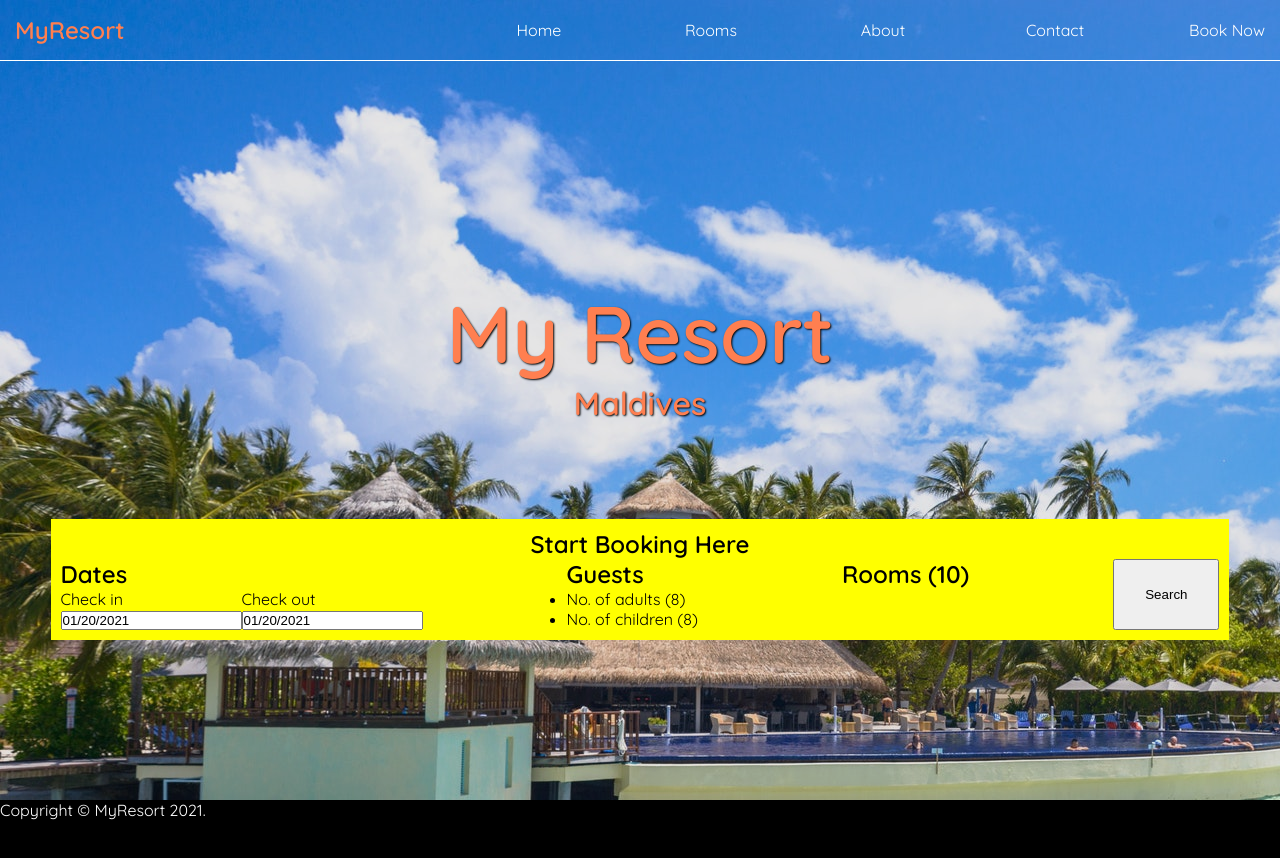
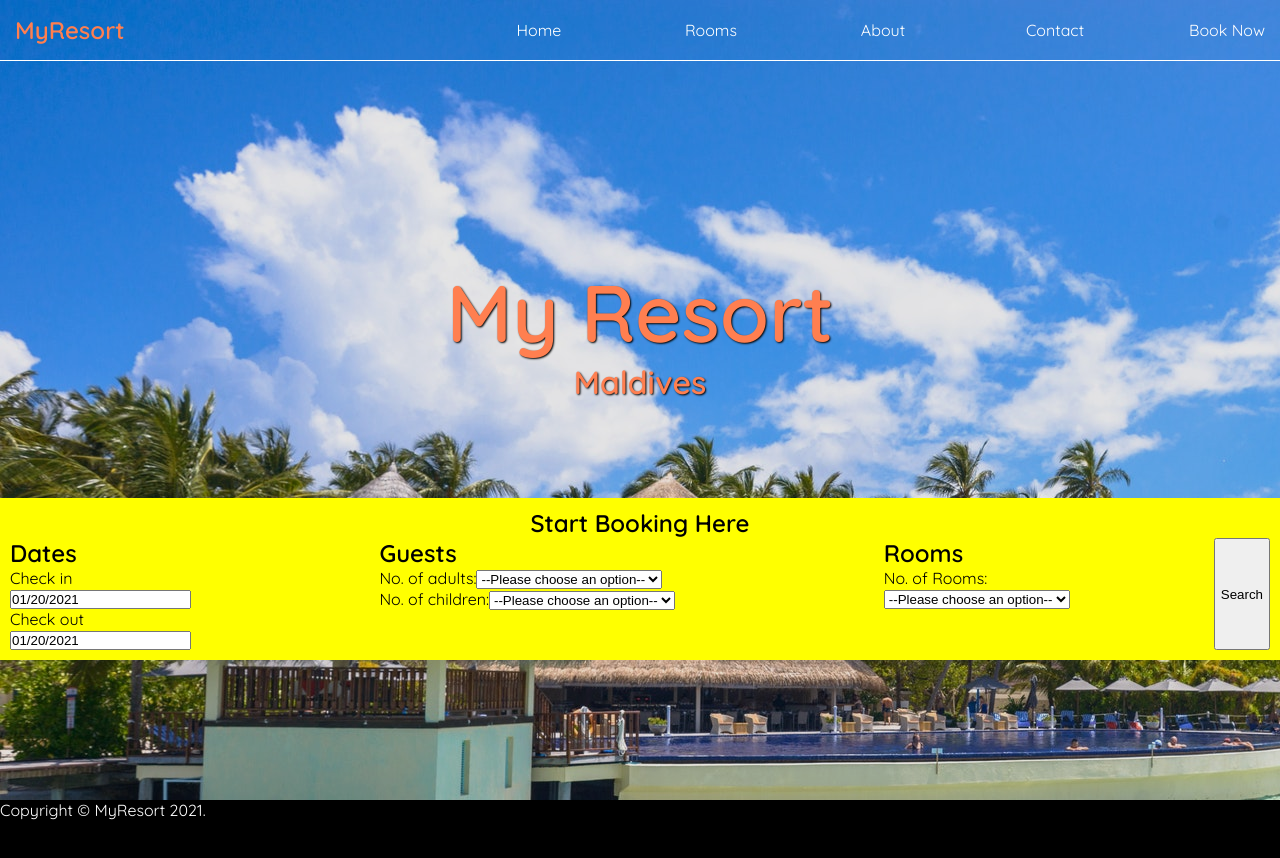
Before and after one commit to ginohagad/myresort, a React (Create React App) app: page / in a window 1280 px wide. Shown: the top 858 px of the page. Built offline with nearby package versions, Linux system fonts and the light colour scheme.

Commit message:
Done adding dropdown menu to Guests and Rooms under Booking Menu section.

```diff
--- a/src/App.scss
+++ b/src/App.scss
@@ -98,14 +98,14 @@ body {
     gap: 9em;
   }
 
-  .bm-dates {
+  .bm-dates, .bm-guests {
     li {
       display: inline-block;
     }
   }
 
   .search {
-    padding: 0 30px;
+    padding: 5px;
   }
 
 }
--- a/src/components/BookMenu.js
+++ b/src/components/BookMenu.js
@@ -27,12 +27,52 @@ const BookMenu = () => {
         <div className="bm-guests">
           <h2>Guests</h2>
           <ul>
-            <li>No. of adults (8)</li>
-            <li>No. of children (8)</li>
+            <li>
+              <label for="list-adult">No. of adults:</label>
+              <select name="adults" id="list-adult">
+                  <option value="">--Please choose an option--</option>
+                  <option value="1">1</option>
+                  <option value="2">2</option>
+                  <option value="3">3</option>
+                  <option value="4">4</option>
+                  <option value="5">5</option>
+                  <option value="6">6</option>
+                  <option value="7">7</option>
+                  <option value="8">8</option>
+              </select>
+            </li>
+            <li>
+              <label for="list-children">No. of children:</label>
+              <select name="children" id="list-children">
+                  <option value="">--Please choose an option--</option>
+                  <option value="1">1</option>
+                  <option value="2">2</option>
+                  <option value="3">3</option>
+                  <option value="4">4</option>
+                  <option value="5">5</option>
+                  <option value="6">6</option>
+                  <option value="7">7</option>
+                  <option value="8">8</option>
+              </select>
+            </li>
           </ul>
         </div>
         <div className="bm-rooms">
-          <h2>Rooms (10)</h2>
+          <h2>Rooms</h2>
+          <label for="list-rooms">No. of Rooms:</label>
+          <select name="rooms" id="list-rooms">
+              <option value="">--Please choose an option--</option>
+              <option value="1">1</option>
+              <option value="2">2</option>
+              <option value="3">3</option>
+              <option value="4">4</option>
+              <option value="5">5</option>
+              <option value="6">6</option>
+              <option value="7">7</option>
+              <option value="8">8</option>
+              <option value="9">9</option>
+              <option value="10">10</option>
+          </select>
         </div>
         <button className="search">Search</button>
       </div>
```
Also changed, not shown: 1 other file (tests, documents, lock files or other folders).
